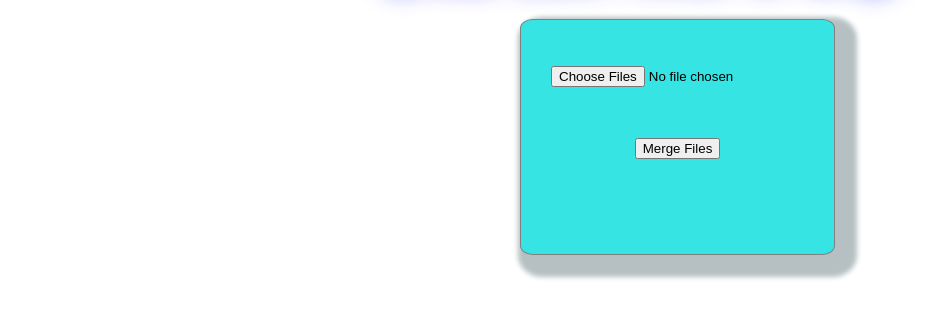
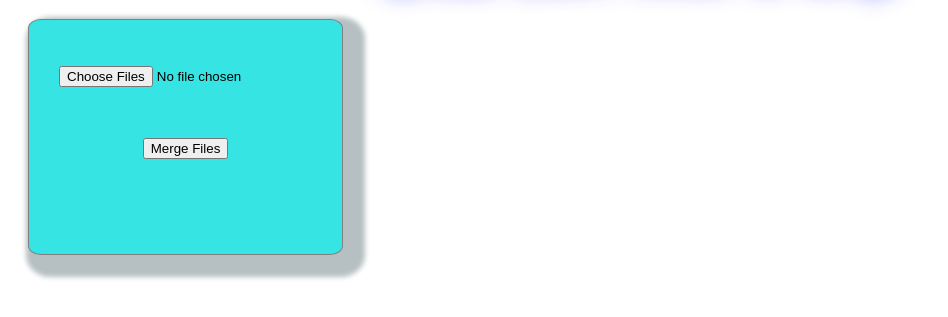
Before and after one commit to Srujanakula0102/chanting, a plain HTML site: page index.html in a window 1280 px wide. Shown: the part 69-386 px from the top of the page, without its empty margins (0-948 px from the left). Drawn offline with Linux system fonts and the light colour scheme.

Commit message:
Update chanitng.css

```diff
--- a/chanitng.css
+++ b/chanitng.css
@@ -19,7 +19,7 @@ h1{
 border: 1px solid gray;
 border-radius:4%;
 position: absolute;
-margin-left: 40%;
+margin-left: 20px;
 box-shadow: 10px 10px 5px 12px rgb(182, 192, 195);
 padding: 20px;
     display:grid;
```
